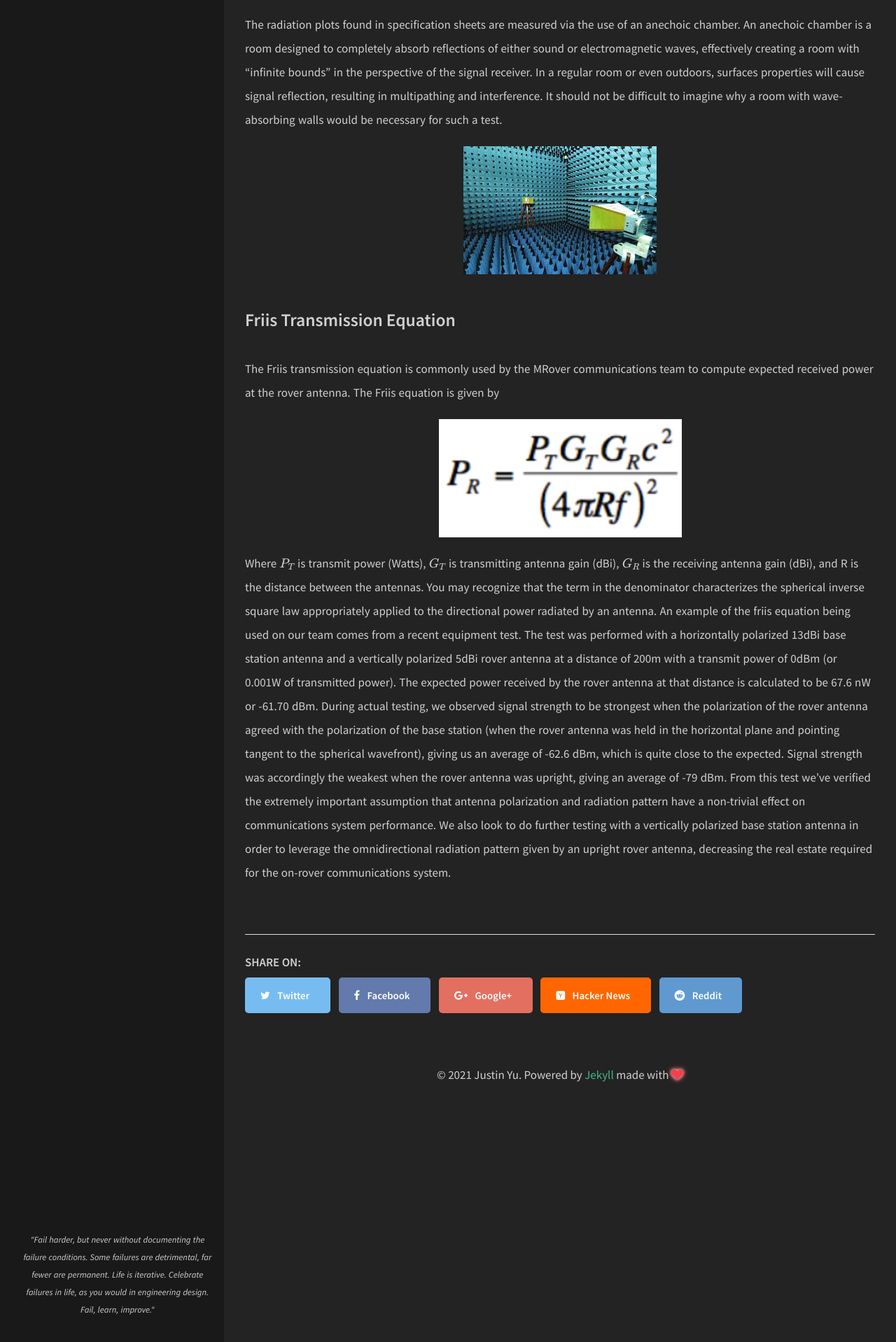
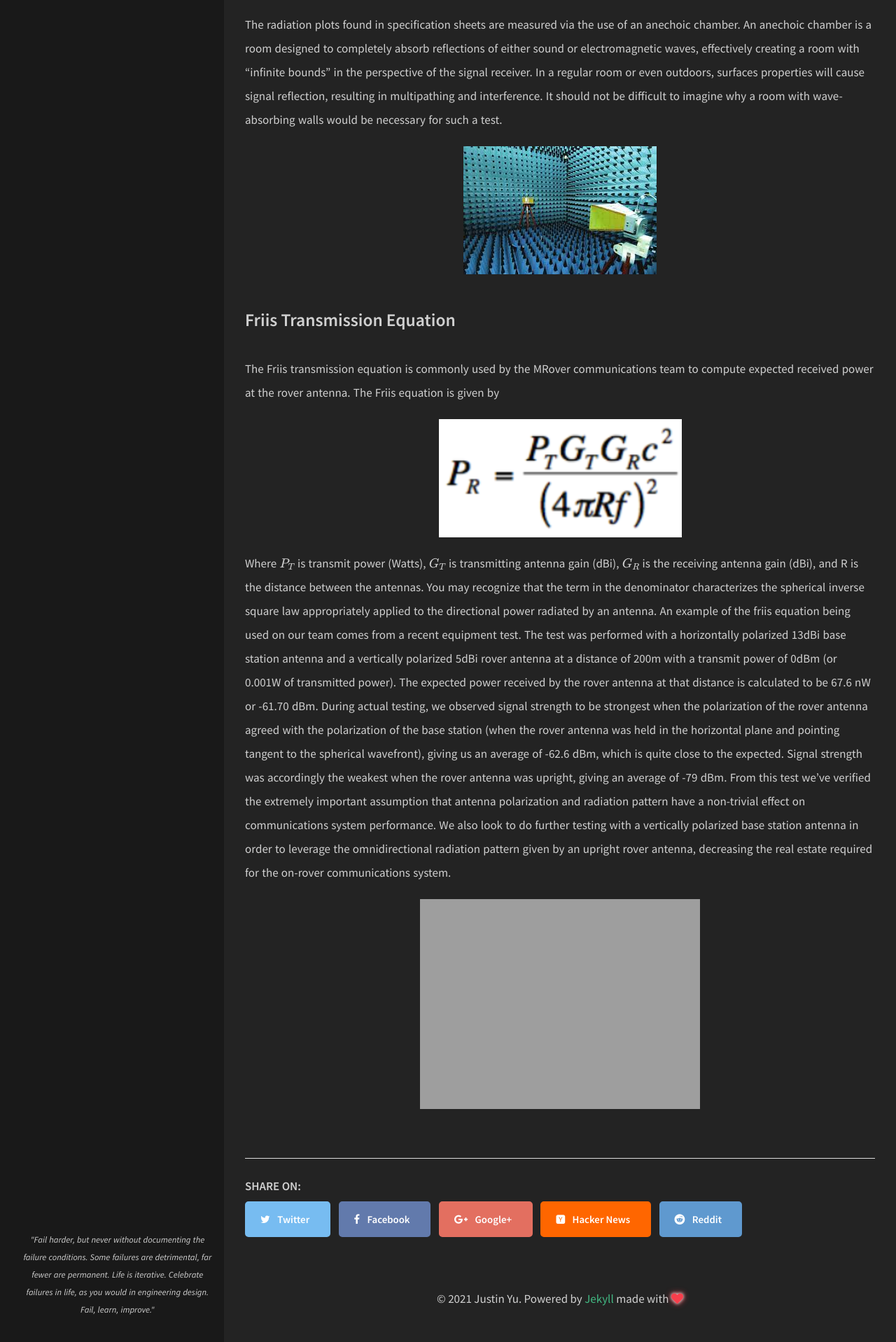
Before and after one commit to uynitsuj/uynitsuj.github.io, a Jekyll site: the page built from _posts/2021-12-16-antenna-theory.md, in a window 1280 px wide. Shown: the part 2530-4448 px from the top of the page at 70% size. Built offline with Jekyll 4.4.1, drawn with Linux system fonts in a browser that asks for light colours; formulas are drawn with MathJax 3.

Commit message:
Update 2021-12-16-antenna-theory.md

```diff
--- a/_posts/2021-12-16-antenna-theory.md
+++ b/_posts/2021-12-16-antenna-theory.md
@@ -3,7 +3,7 @@ layout: post
 title:  "Some Antenna Theory"
 excerpt: "Learning cool stuff"
 categories: [projects]
-image: IMG_0671.jpg
+image: SAR-Blue.jpg
 ---
 ![Annotation]({{ site.url }}/img/SAR-Blue.jpg)
 ### Introduction
@@ -53,3 +53,5 @@ the horizontal plane and pointing tangent to the spherical wavefront), giving us
 strength was accordingly the weakest when the rover antenna was upright, giving an average of -79 dBm. From this test we’ve verified the extremely important
 assumption that antenna polarization and radiation pattern have a non-trivial effect on communications system performance. We also look to do further
 testing with a vertically polarized base station antenna in order to leverage the omnidirectional radiation pattern given by an upright rover antenna, decreasing the real estate required for the on-rover communications system.
+
+![Annotation]({{ site.url }}/img/IMG_0671.jpg)
```
